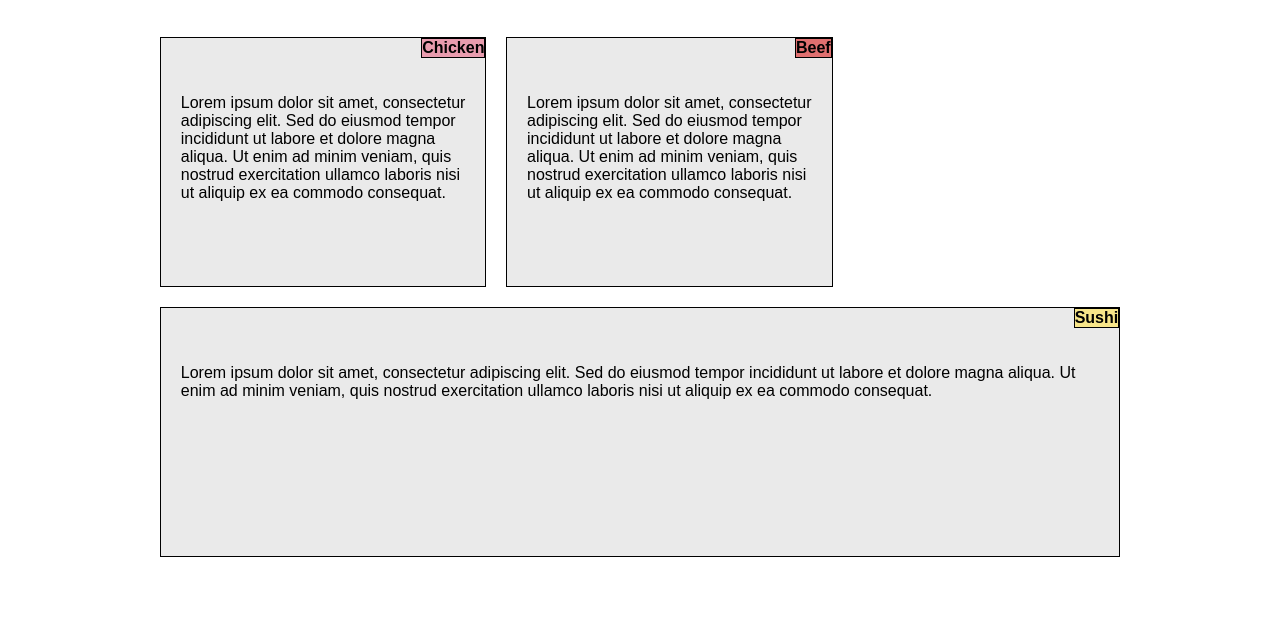
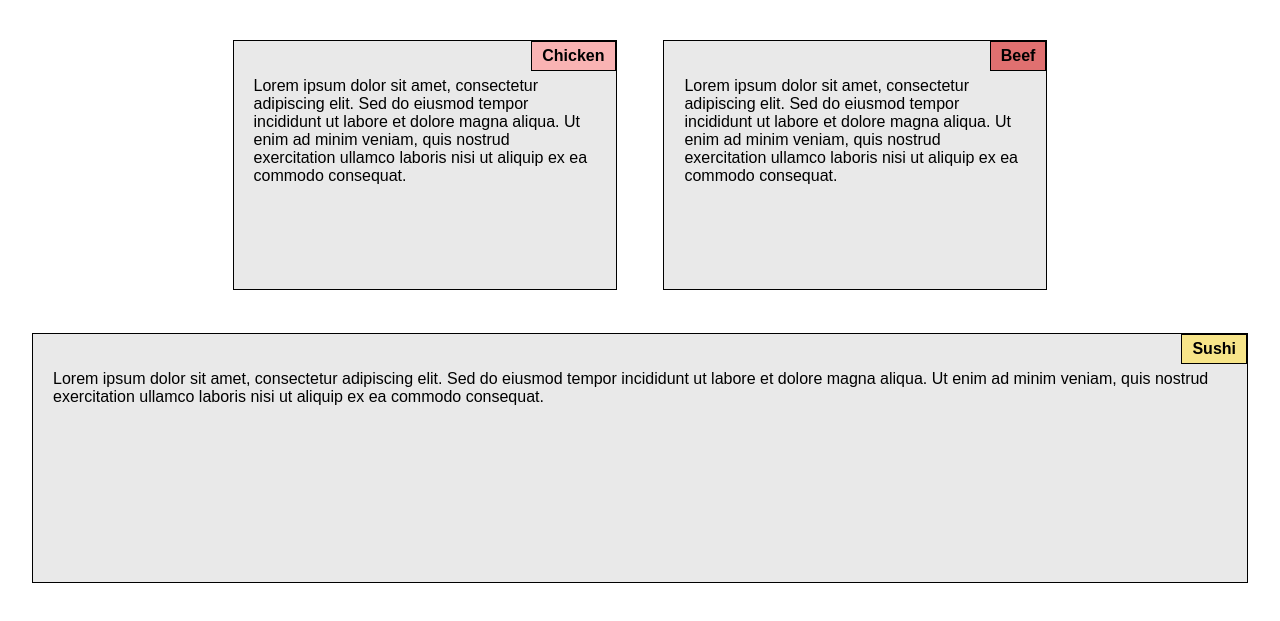
Before and after one commit to Zer0Bjt/coursera-html-css, a plain HTML site: page module2-solution/index.html in a window 1280 px wide. Shown: the part 61-682 px from the top of the page. Drawn offline with Linux system fonts and the light colour scheme.

Commit message:
Update styles.css

```diff
--- a/module2-solution/css/styles.css
+++ b/module2-solution/css/styles.css
@@ -9,35 +9,39 @@ body {
 
 h1 {
   text-align: center;
-  margin-bottom: 30px;
+  margin-bottom: 30px 0;
   font-size: 2em;
 }
 
 .container {
-  max-width: 1000px;
-  margin: 0 auto;
-  padding: 0 10px;
+ text-align: center;
+  width: 100%;
 }
 
 .section {
+  display: inline-block;
+  vertical-align: top;
+  width: 30%;
+  margin: 1.66%;
+  padding: 20px;
   border: 1px solid black ;
-  background-color: #eaeaea;
-  padding: 40px 20px 20px 20px;
-  margin: 15px;
+  background-color: #e9e9e9;
+  height: 250px;
   position: relative;
+  text-align: left;
 }
 
 .section-title {
   position: absolute;
   top: 0;
   right: 0;
-  padding; 5px 10px;
+  padding: 5px 10px;
   border: 1px solid black;
   font-weight: bold;
 }
 
 .chicken .section-title {
-  background-color:#e89cae;
+  background-color: #f9b3b3;
 }
 
 .beef .section-title {
@@ -51,10 +55,8 @@ h1 {
 /*Desktop view */
 @media (min-width:992px) {
   .section {
-    width:33.33%;
-    float: left;
-    height: 250px;
-    margin: 1%;
+    width:30%;
+    margin: 1.66%;
   }
 }
 
@@ -62,8 +64,6 @@ h1 {
 @media (min-width:768px) and (max-width: 991px) {
   .section {
     width: 48%;
-    float:left;
-    height: 250px;
     margin: 1%;
   }
 }
@@ -71,14 +71,14 @@ h1 {
 
 
   .section.sushi {
-  width: 98%;
+  width: 95%;
   }
 }
 
 /*Mobile view*/
 @media (max-width:767px) {
   .section {
-    width:100%;
-    float: none;
+    width:90%;
+    margin: 5%;
   }
 }
```
